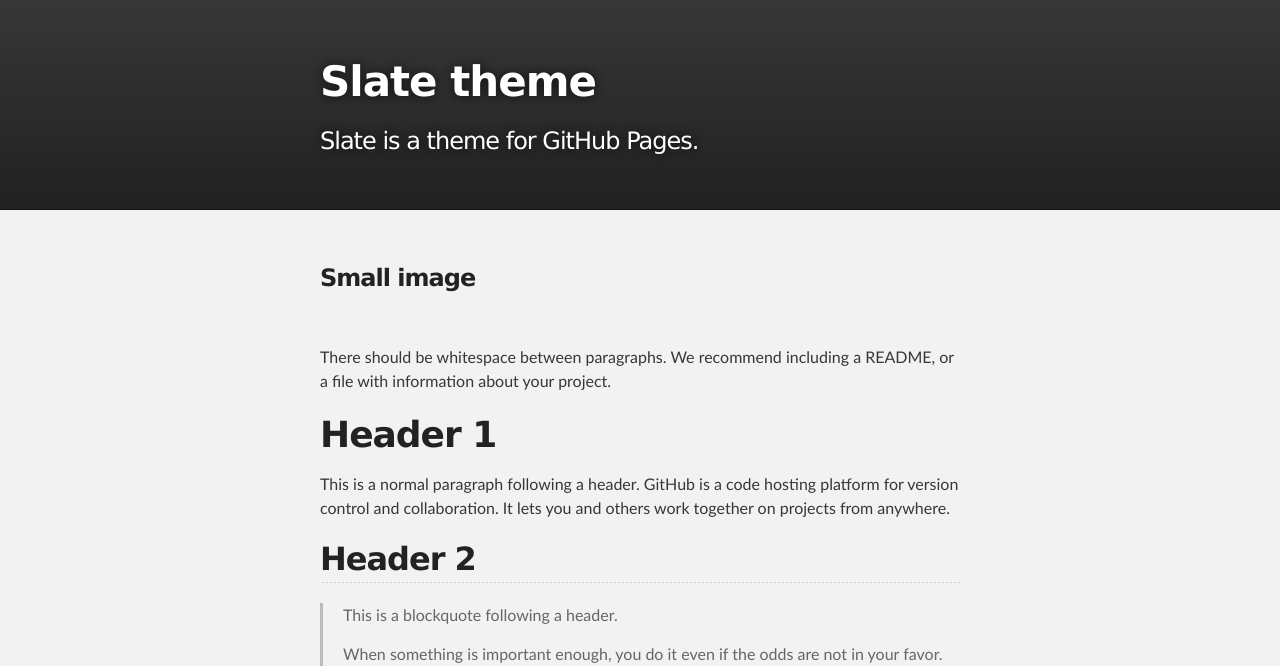
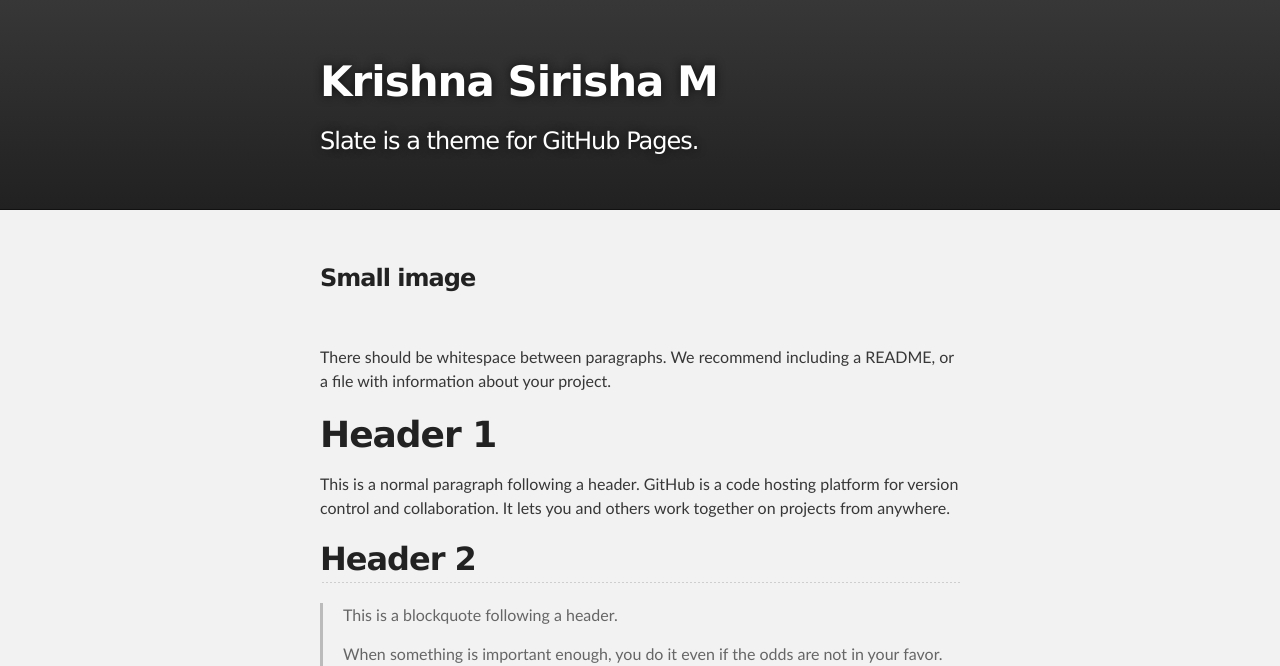
Before and after one commit to Sirishak22/sirishak22.github.io, a Jekyll site: the page built from index.md, in a window 1280 px wide, cut to the strip 0-666 px from the top of the page. Built offline with Jekyll 4.4.1, drawn with Linux system fonts in a browser that asks for light colours; our own code applies the rules of GitHub Pages for plain Markdown files.

Commit message:
Update default.html

```diff
--- a/_layouts/default.html
+++ b/_layouts/default.html
@@ -19,7 +19,7 @@
         <header class="inner">
 
 
-          <h1 id="project_title">{{ site.title | default: site.github.repository_name }}</h1>
+          <h1 id="project_title"><b> Krishna Sirisha M </b></h1>
           <h2 id="project_tagline">{{ site.description | default: site.github.project_tagline }}</h2>
 
 
```
